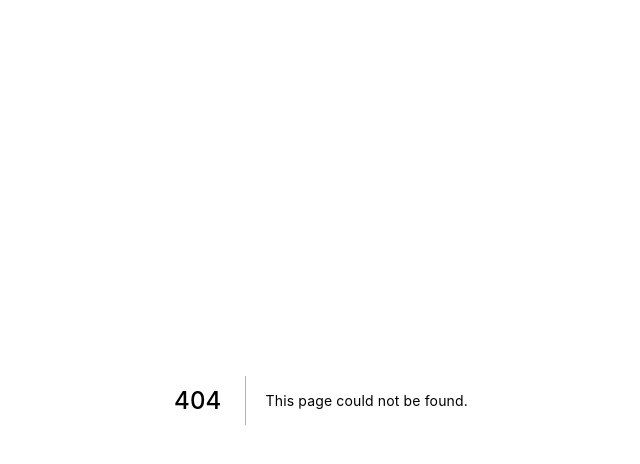
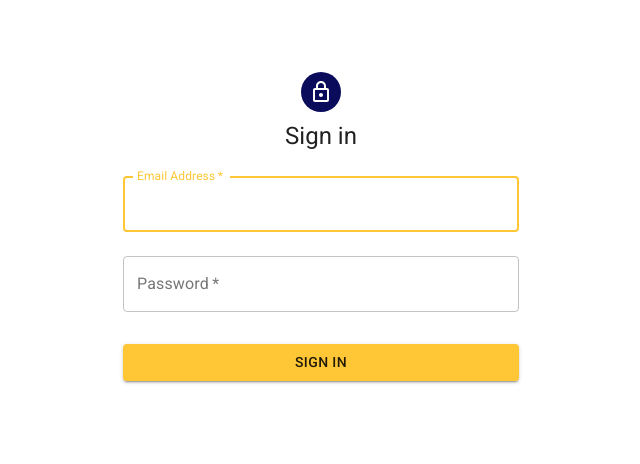
Before and after one commit to monkeystylle/cosmo-boy, a Next.js app: page /practice/form in a window 1280 px wide. Before the commit this address had no page. Shown: the top 464 px of the page, without its empty margins (319-959 px from the left). Built offline with nearby package versions, Linux system fonts and the light colour scheme.

Commit message:
added base styles

```diff
--- a/package.json
+++ b/package.json
@@ -9,9 +9,13 @@
   },
   "dependencies": {
     "@material-ui/core": "^4.11.4",
+    "@material-ui/icons": "^4.11.2",
     "@material-ui/styles": "^4.11.4",
     "next": "10.2.0",
     "react": "17.0.2",
     "react-dom": "17.0.2"
+  },
+  "devDependencies": {
+    "file-loader": "^6.2.0"
   }
 }
--- /dev/null
+++ b/pages/practice/form.js
@@ -0,0 +1,87 @@
+import React from 'react';
+import Avatar from '@material-ui/core/Avatar';
+import Button from '@material-ui/core/Button';
+
+import TextField from '@material-ui/core/TextField';
+import FormControlLabel from '@material-ui/core/FormControlLabel';
+import Checkbox from '@material-ui/core/Checkbox';
+import Link from '@material-ui/core/Link';
+import Grid from '@material-ui/core/Grid';
+import Box from '@material-ui/core/Box';
+import LockOutlinedIcon from '@material-ui/icons/LockOutlined';
+import Typography from '@material-ui/core/Typography';
+import { makeStyles } from '@material-ui/core/styles';
+import Container from '@material-ui/core/Container';
+
+const useStyles = makeStyles(theme => ({
+  paper: {
+    marginTop: theme.spacing(8),
+    display: 'flex',
+    flexDirection: 'column',
+    alignItems: 'center',
+  },
+  avatar: {
+    margin: theme.spacing(1),
+    backgroundColor: theme.palette.secondary.main,
+  },
+  form: {
+    width: '100%', // Fix IE 11 issue.
+    marginTop: theme.spacing(1),
+  },
+  submit: {
+    margin: theme.spacing(3, 0, 2),
+  },
+}));
+
+function form() {
+  const classes = useStyles();
+
+  return (
+    <Container component="main" maxWidth="xs">
+      <div className={classes.paper}>
+        <Avatar className={classes.avatar}>
+          <LockOutlinedIcon />
+        </Avatar>
+        <Typography component="h1" variant="h5">
+          Sign in
+        </Typography>
+        <form className={classes.form} noValidate>
+          <TextField
+            variant="outlined"
+            margin="normal"
+            required
+            fullWidth
+            id="email"
+            label="Email Address"
+            name="email"
+            autoComplete="email"
+            autoFocus
+          />
+          <TextField
+            variant="outlined"
+            margin="normal"
+            required
+            fullWidth
+            name="password"
+            label="Password"
+            type="password"
+            id="password"
+            autoComplete="current-password"
+          />
+
+          <Button
+            type="submit"
+            fullWidth
+            variant="contained"
+            color="primary"
+            className={classes.submit}
+          >
+            Sign In
+          </Button>
+        </form>
+      </div>
+    </Container>
+  );
+}
+
+export default form;
--- a/src/theme.js
+++ b/src/theme.js
@@ -5,10 +5,10 @@ import { red } from '@material-ui/core/colors';
 const theme = createMuiTheme({
   palette: {
     primary: {
-      main: '#556cd6',
+      main: '#FFC636',
     },
     secondary: {
-      main: '#19857b',
+      main: '#0A0B5B',
     },
     error: {
       main: red.A400,
@@ -16,6 +16,9 @@ const theme = createMuiTheme({
     background: {
       default: '#fff',
     },
+    neutral: {
+      main: '#5c6ac4',
+    },
   },
 });
 
--- /dev/null
+++ b/styles/back.module.css
@@ -0,0 +1,6 @@
+.back {
+  background-image: url('/images/project_1.png');
+  height: 100vh;
+  margin: 50px;
+  border: 1px solid brown;
+}
--- a/styles/globals.css
+++ /dev/null
@@ -1,16 +0,0 @@
-html,
-body {
-  padding: 0;
-  margin: 0;
-  font-family: -apple-system, BlinkMacSystemFont, Segoe UI, Roboto, Oxygen,
-    Ubuntu, Cantarell, Fira Sans, Droid Sans, Helvetica Neue, sans-serif;
-}
-
-a {
-  color: inherit;
-  text-decoration: none;
-}
-
-* {
-  box-sizing: border-box;
-}
```
Also changed, not shown: pages/index.js (+4 -4 lines), pages/practice/bg.js (added, +31 -0 lines), pages/practice/formpractice.js (deleted, +0 -32 lines), pages/practice/mobilefirst.js (+41 -11 lines), pages/practice/project_1.png (added), 1 other file (tests, documents, lock files or other folders).
